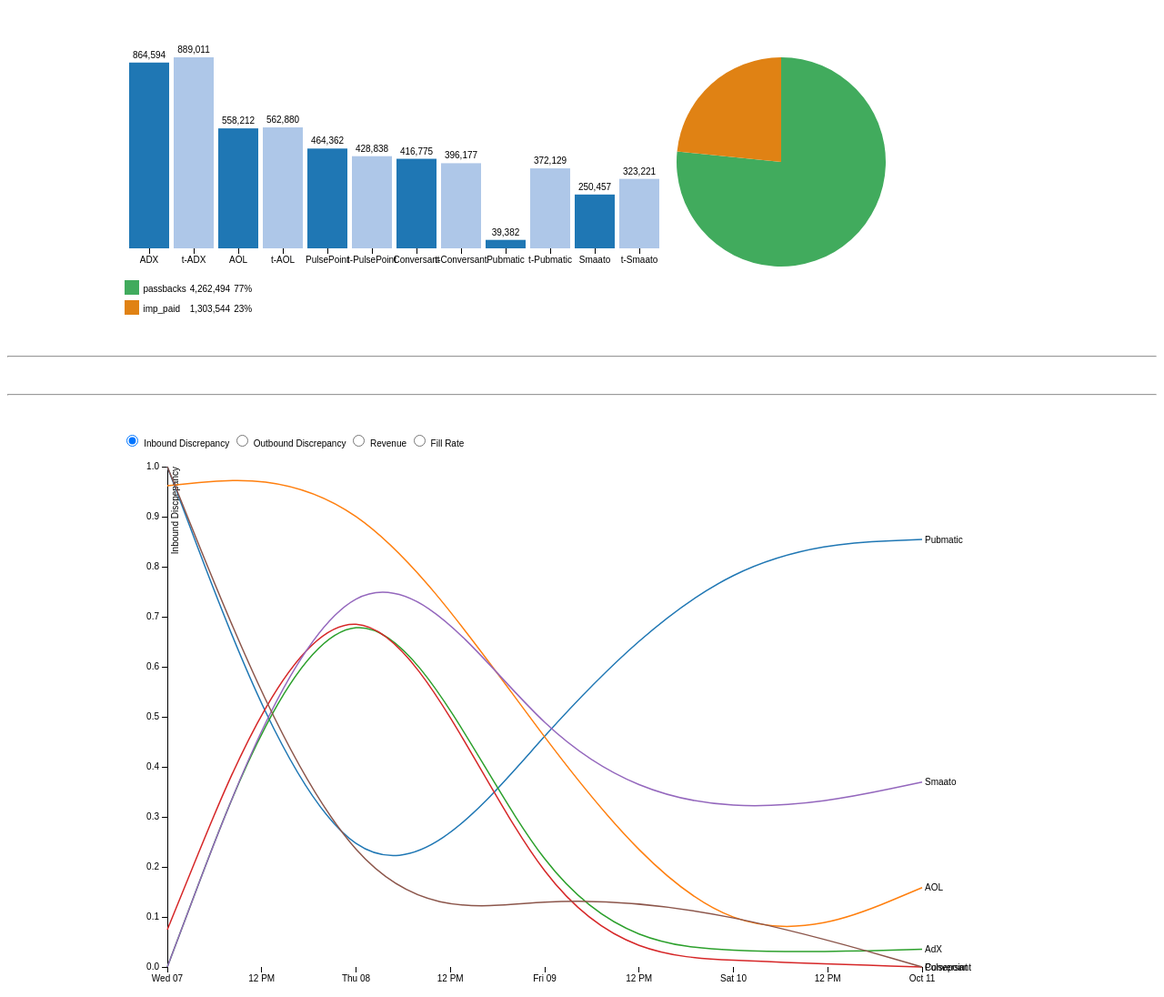
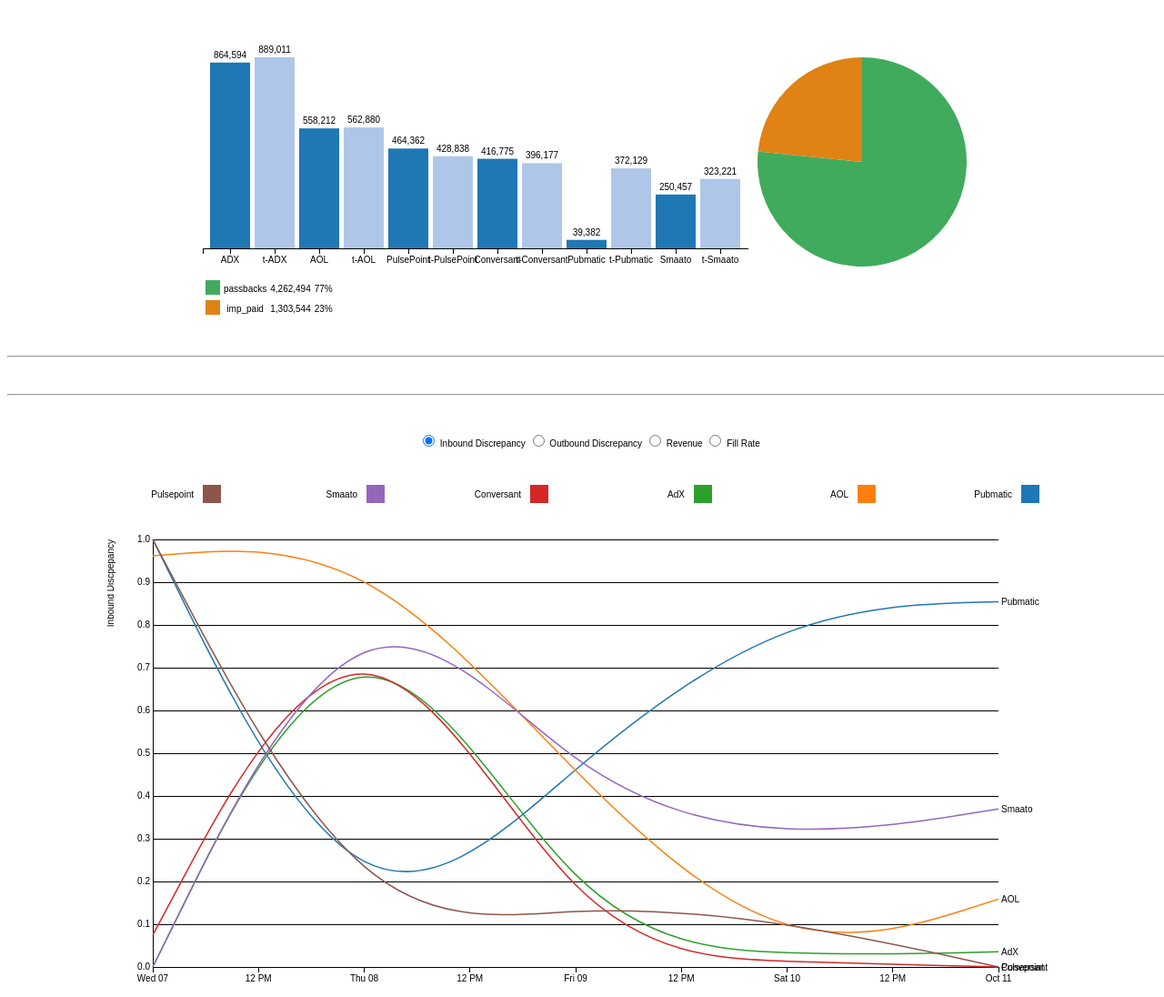
Before and after one commit to smitfire/webcharts, a plain HTML site: page index.html in a window 1280 px wide. Shown: the part 121-1217 px from the top of the page at 91% size. Drawn offline with nearby package versions, Linux system fonts and the light colour scheme.

Commit message:
centered and added labels

```diff
--- a/index.html
+++ b/index.html
@@ -2,32 +2,31 @@
 <meta charset="utf-8">
 <style>
 body {
-    width: auto;
+    width: 100%;
     font: 10px sans-serif;
 }
+body>div{
+    display: table;
+    text-align: center;
+    margin:20px auto;
+}
+
 hr{ margin:40px 0px;}
+
 .axis path,
 .axis line {
   fill: none;
   stroke: #000;
   shape-rendering: crispEdges;
 }
-body>div{
-    width:80%;
-    margin:20px auto;
+.axis .minor line {
+  stroke: #777;
+  stroke-dasharray: 2,2;
 }
 .x.axis path {
-  display: none;
+  /*display: none;*/
 }
 
-.legend{
-    /*outline: red solid 2px;*/
-    /*display: inline;*/
-    /*position: absolute; top: 10px; right: 0px;*/
-}
-.legend .rect{
-    /*display: inline;*/
-}
 .line {
   fill: none;
   stroke: steelblue;
--- a/line.js
+++ b/line.js
@@ -19,6 +19,7 @@
 
     var yAxis = d3.svg.axis()
         .scale(y)
+        .tickSize(-width)
         .orient("left");
 
     var color = d3.scale.category10();
--- a/ml.js
+++ b/ml.js
@@ -1,7 +1,7 @@
 (function(){
 
-  var margin = {top: 20, right: 80, bottom: 30, left: 50},
-      width = 960 - margin.left - margin.right,
+  var margin = {top: 100, right: 80, bottom: 30, left: 50},
+      width = 1060 - margin.left - margin.right,
       height = 600 - margin.top - margin.bottom;
 
   var parseDate = d3.time.format("%Y-%m-%d").parse;
@@ -25,7 +25,9 @@
 
   var yAxis = d3.svg.axis()
       .scale(y)
+      .tickSize(-width)
       .orient("left");
+      // .orient("left");
 
   var line = d3.svg.line()
       .interpolate("basis")
@@ -77,7 +79,7 @@
         .call(yAxis)
       .append("text")
         .attr("transform", "rotate(-90)")
-        .attr("y", 5)
+        .attr("y", -50)
         .attr("dy", ".71em")
         .style("text-anchor", "end")
         .text("Inbound Discpepancy");
@@ -99,6 +101,26 @@
         .attr("dy", ".35em")
         .attr("class", "label")
         .text(function(d) { return d.name; });
+
+    var legend = svg.selectAll(".legend")
+          .data(cities)
+        .enter().append("g")
+          .attr("class", "legend")
+          // .attr("transform","translate(50,30)")
+          .attr("transform", function(d, i) { return "translate(" + ((i*0.4) * -450) + ",-60)"; });
+
+      legend.append("rect")
+          .attr("x", width+25)
+          .attr("width", 20)
+          .attr("height", 20)
+          .style("fill", function(d) { return color(d.name); });
+
+      legend.append("text")
+          .attr("x", width + 15)
+          .attr("y", 9)
+          .attr("dy", ".45em")
+          .style("text-anchor", "end")
+          .text(function(d) { return d.name; });
   });
 
   function changeData(){
--- a/pml.js
+++ b/pml.js
@@ -19,6 +19,7 @@
 
   var yAxis = d3.svg.axis()
       .scale(y)
+      .tickSize(-width)
       .orient("left");
 
   var line = d3.svg.line()
@@ -71,8 +72,8 @@
         .call(yAxis)
       .append("text")
         .attr("transform", "rotate(-90)")
-        .attr("y", 5)
-        .attr("dy", ".71em")
+        .attr("y", -20)
+        .attr("dy", -4)
         .style("text-anchor", "end")
         .text("Inbound Discpepancy");
 
@@ -98,8 +99,8 @@
           .data(cities)
         .enter().append("g")
           .attr("class", "legend")
-          // .attr("transform","translate(50,30)")
-          .attr("transform", function(d, i) { return "translate(" + (i*0.44) * -500 + ",-60)"; });
+          // .attr("transform", function(d, i) { return "translate(" + (i*0.44) * -500 + ",-60)"; });
+          .attr("transform", function(d, i) { return "translate(" + (i*0.5) * -350 + ",-60)"; });
 
       legend.append("rect")
           .attr("x", width+25)
```
